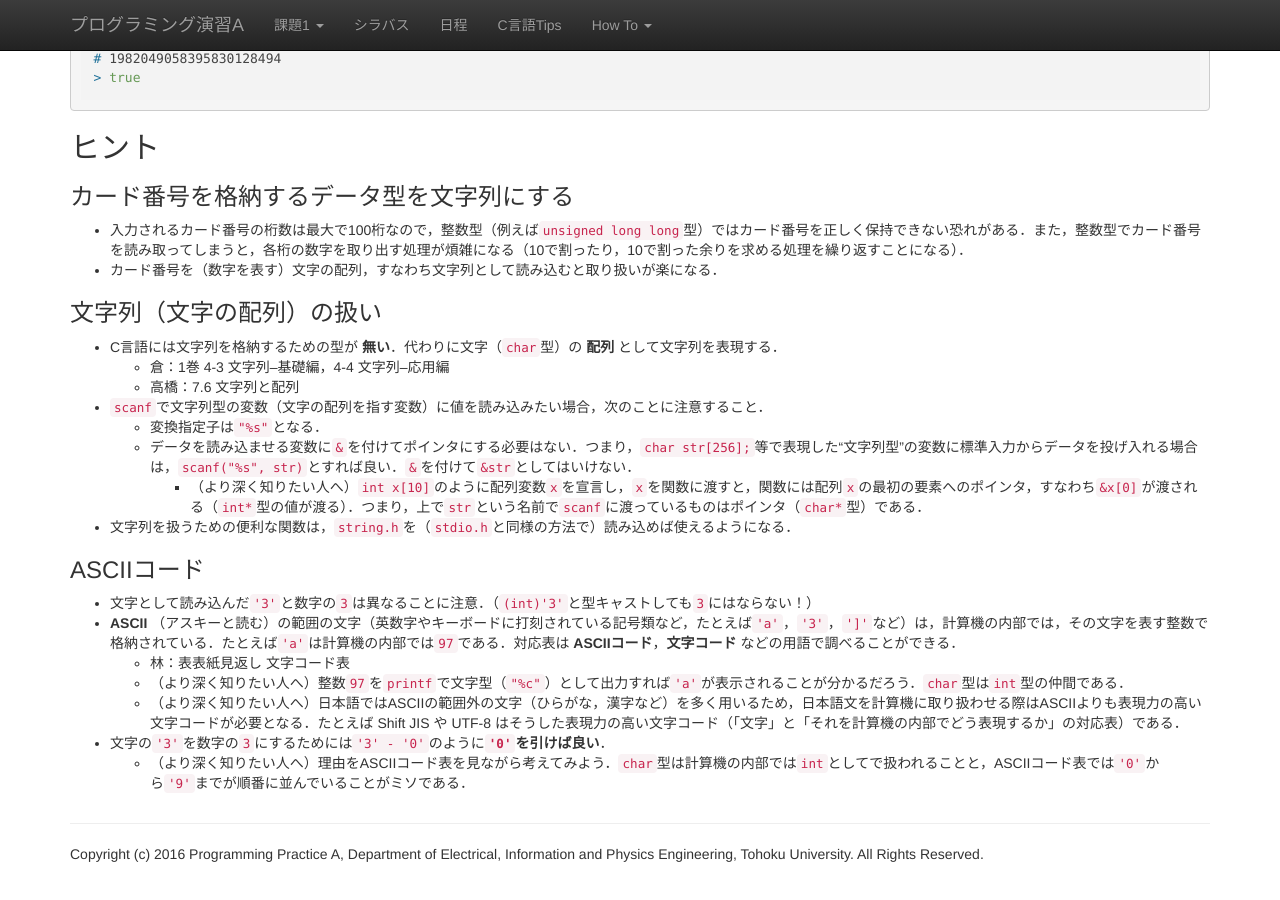
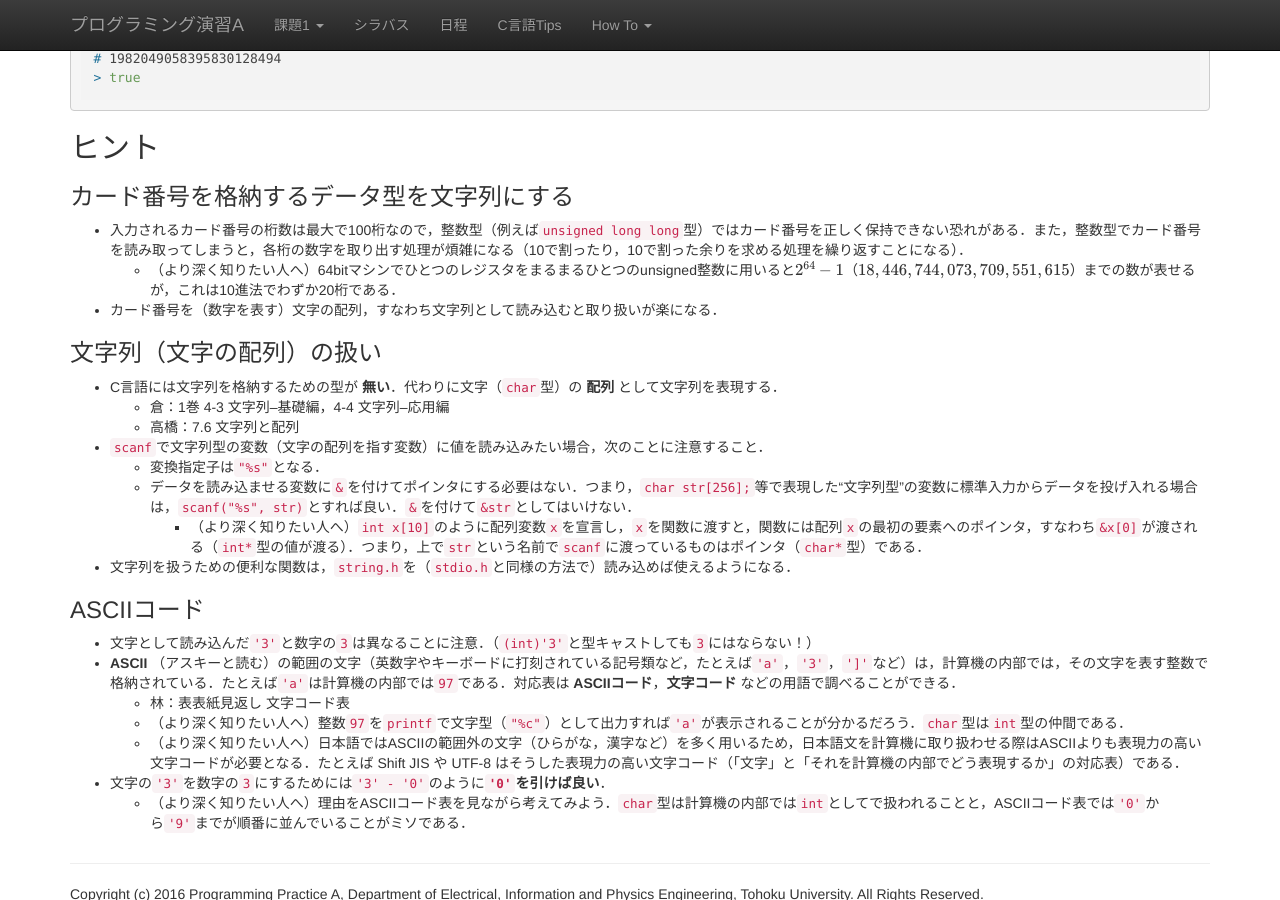
Before and after one commit to ecei-tohoku/ppa-public, a Jekyll site: the page built from kadai1/p15.md, in a window 1280 px wide and 900 px high, scrolled down 833 px. Built offline with Jekyll 4.4.1, drawn with Linux system fonts in a browser that asks for light colours; nearby versions of some CDN libraries; formulas are drawn with MathJax 3.

Commit message:
modify: 課題1-5 ヒント

```diff
--- a/kadai1/p15.md
+++ b/kadai1/p15.md
@@ -48,6 +48,7 @@ Luhnアルゴリズムで正当性を検証し，
 ### カード番号を格納するデータ型を文字列にする
 
 - 入力されるカード番号の桁数は最大で100桁なので，整数型（例えば`unsigned long long`型）ではカード番号を正しく保持できない恐れがある．また，整数型でカード番号を読み取ってしまうと，各桁の数字を取り出す処理が煩雑になる（10で割ったり，10で割った余りを求める処理を繰り返すことになる）．
+    - （より深く知りたい人へ）64bitマシンでひとつのレジスタをまるまるひとつのunsigned整数に用いると$2^{64} - 1$（$18,446,744,073,709,551,615$）までの数が表せるが，これは10進法でわずか20桁である．
 - カード番号を（数字を表す）文字の配列，すなわち文字列として読み込むと取り扱いが楽になる．
 
 ### 文字列（文字の配列）の扱い
```
